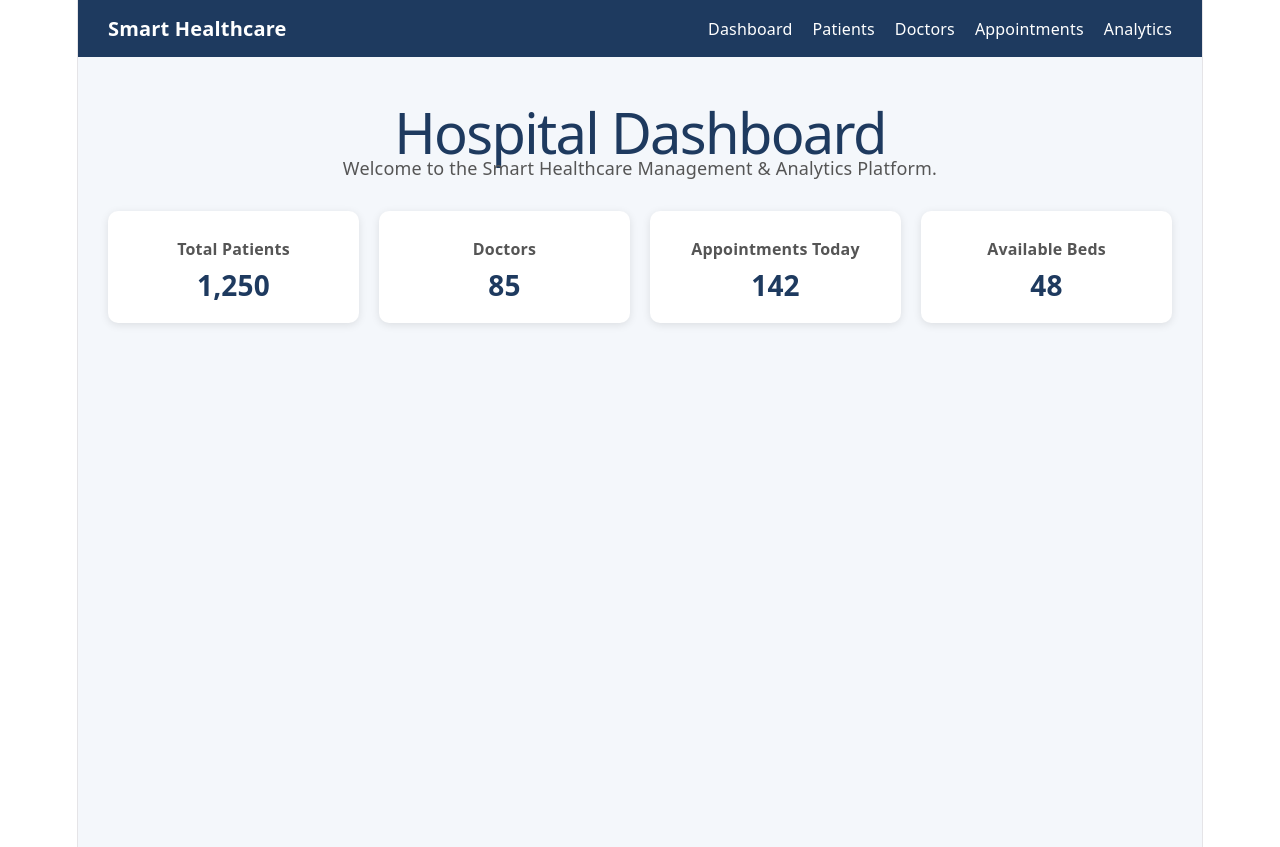
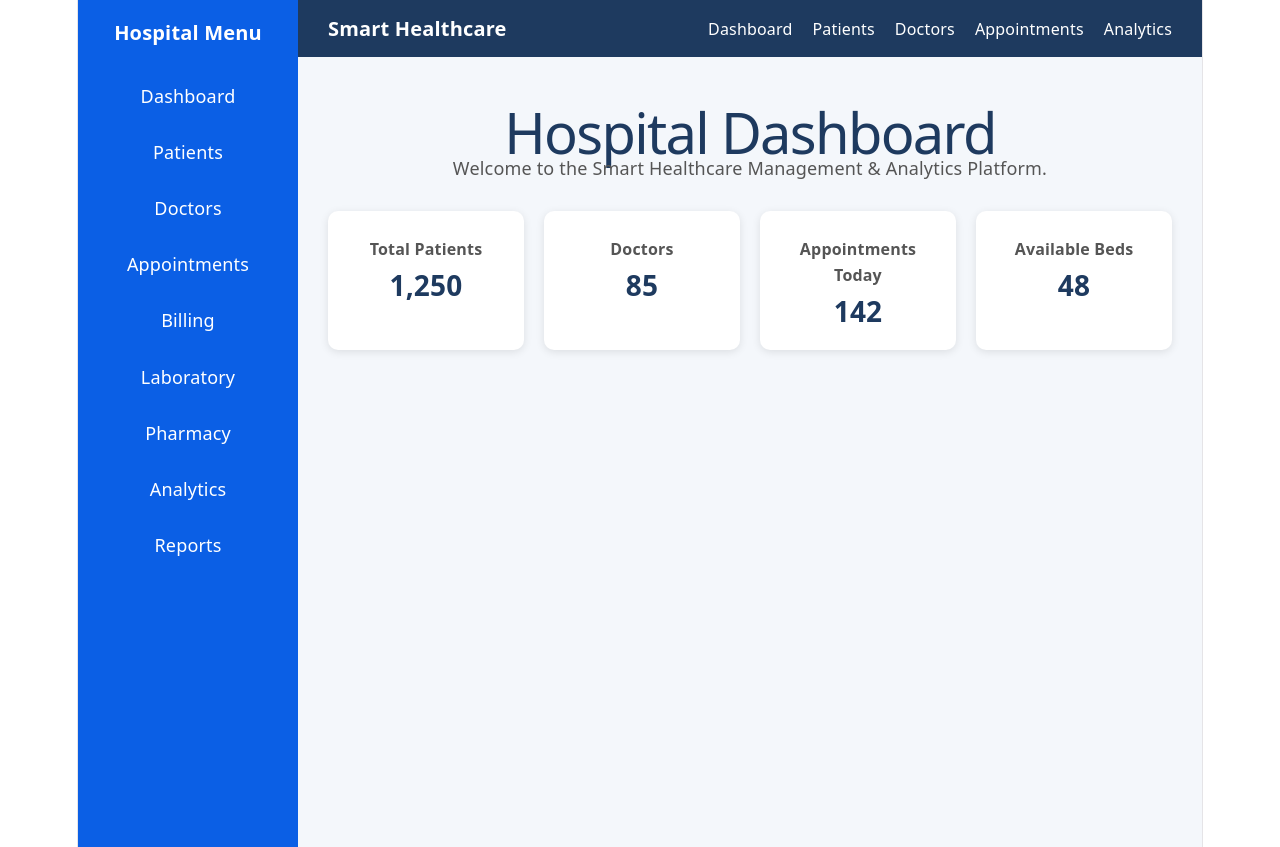
Before and after one commit to santhosh123san/smart-healthcare-management-analytics-platform, a React app in the folder frontend/: page / in a window 1280 px wide. Built offline with nearby package versions, Linux system fonts and the light colour scheme; the HTML template or start-up script is replaced by a standard one.

Commit message:
Day 3: Added Sidebar and improved dashboard layout

```diff
--- a/frontend/src/App.css
+++ b/frontend/src/App.css
@@ -1,184 +1,8 @@
-.counter {
-  font-size: 16px;
-  padding: 5px 10px;
-  border-radius: 5px;
-  color: var(--accent);
-  background: var(--accent-bg);
-  border: 2px solid transparent;
-  transition: border-color 0.3s;
-  margin-bottom: 24px;
-
-  &:hover {
-    border-color: var(--accent-border);
-  }
-  &:focus-visible {
-    outline: 2px solid var(--accent);
-    outline-offset: 2px;
-  }
+.app-layout {
+  display: flex;
+  min-height: 100vh;
 }
 
-.hero {
-  position: relative;
-
-  .base,
-  .framework,
-  .vite {
-    inset-inline: 0;
-    margin: 0 auto;
-  }
-
-  .base {
-    width: 170px;
-    position: relative;
-    z-index: 0;
-  }
-
-  .framework,
-  .vite {
-    position: absolute;
-  }
-
-  .framework {
-    z-index: 1;
-    top: 34px;
-    height: 28px;
-    transform: perspective(2000px) rotateZ(300deg) rotateX(44deg) rotateY(39deg)
-      scale(1.4);
-  }
-
-  .vite {
-    z-index: 0;
-    top: 107px;
-    height: 26px;
-    width: auto;
-    transform: perspective(2000px) rotateZ(300deg) rotateX(40deg) rotateY(39deg)
-      scale(0.8);
-  }
+.main-content {
+  flex: 1;
 }
-
-#center {
-  display: flex;
-  flex-direction: column;
-  gap: 25px;
-  place-content: center;
-  place-items: center;
-  flex-grow: 1;
-
-  @media (max-width: 1024px) {
-    padding: 32px 20px 24px;
-    gap: 18px;
-  }
-}
-
-#next-steps {
-  display: flex;
-  border-top: 1px solid var(--border);
-  text-align: left;
-
-  & > div {
-    flex: 1 1 0;
-    padding: 32px;
-    @media (max-width: 1024px) {
-      padding: 24px 20px;
-    }
-  }
-
-  .icon {
-    margin-bottom: 16px;
-    width: 22px;
-    height: 22px;
-  }
-
-  @media (max-width: 1024px) {
-    flex-direction: column;
-    text-align: center;
-  }
-}
-
-#docs {
-  border-right: 1px solid var(--border);
-
-  @media (max-width: 1024px) {
-    border-right: none;
-    border-bottom: 1px solid var(--border);
-  }
-}
-
-#next-steps ul {
-  list-style: none;
-  padding: 0;
-  display: flex;
-  gap: 8px;
-  margin: 32px 0 0;
-
-  .logo {
-    height: 18px;
-  }
-
-  a {
-    color: var(--text-h);
-    font-size: 16px;
-    border-radius: 6px;
-    background: var(--social-bg);
-    display: flex;
-    padding: 6px 12px;
-    align-items: center;
-    gap: 8px;
-    text-decoration: none;
-    transition: box-shadow 0.3s;
-
-    &:hover {
-      box-shadow: var(--shadow);
-    }
-    .button-icon {
-      height: 18px;
-      width: 18px;
-    }
-  }
-
-  @media (max-width: 1024px) {
-    margin-top: 20px;
-    flex-wrap: wrap;
-    justify-content: center;
-
-    li {
-      flex: 1 1 calc(50% - 8px);
-    }
-
-    a {
-      width: 100%;
-      justify-content: center;
-      box-sizing: border-box;
-    }
-  }
-}
-
-#spacer {
-  height: 88px;
-  border-top: 1px solid var(--border);
-  @media (max-width: 1024px) {
-    height: 48px;
-  }
-}
-
-.ticks {
-  position: relative;
-  width: 100%;
-
-  &::before,
-  &::after {
-    content: '';
-    position: absolute;
-    top: -4.5px;
-    border: 5px solid transparent;
-  }
-
-  &::before {
-    left: 0;
-    border-left-color: var(--border);
-  }
-  &::after {
-    right: 0;
-    border-right-color: var(--border);
-  }
-}
--- a/frontend/src/App.jsx
+++ b/frontend/src/App.jsx
@@ -1,12 +1,18 @@
+import "./App.css";
 import Navbar from "./components/Navbar";
+import Sidebar from "./components/Sidebar";
 import Dashboard from "./pages/Dashboard";
 
 function App() {
   return (
-    <>
-      <Navbar />
-      <Dashboard />
-    </>
+    <div className="app-layout">
+      <Sidebar />
+
+      <div className="main-content">
+        <Navbar />
+        <Dashboard />
+      </div>
+    </div>
   );
 }
 
--- /dev/null
+++ b/frontend/src/components/Sidebar.css
@@ -0,0 +1,32 @@
+.sidebar {
+  width: 220px;
+  min-height: 100vh;
+  padding: 20px;
+  background-color: #0b5fe5;
+  color: white;
+  box-sizing: border-box;
+}
+
+.sidebar h3 {
+  margin-top: 0;
+  margin-bottom: 25px;
+  font-size: 20px;
+}
+
+.sidebar ul {
+  list-style: none;
+  margin: 0;
+  padding: 0;
+}
+
+.sidebar li {
+  padding: 12px 14px;
+  margin-bottom: 6px;
+  border-radius: 6px;
+  cursor: pointer;
+  transition: background-color 0.2s ease;
+}
+
+.sidebar li:hover {
+  background-color: #0f7ee5;
+}
--- /dev/null
+++ b/frontend/src/components/Sidebar.jsx
@@ -0,0 +1,23 @@
+import "./Sidebar.css";
+
+function Sidebar() {
+  return (
+    <aside className="sidebar">
+      <h3>Hospital Menu</h3>
+
+      <ul>
+        <li>Dashboard</li>
+        <li>Patients</li>
+        <li>Doctors</li>
+        <li>Appointments</li>
+        <li>Billing</li>
+        <li>Laboratory</li>
+        <li>Pharmacy</li>
+        <li>Analytics</li>
+        <li>Reports</li>
+      </ul>
+    </aside>
+  );
+}
+
+export default Sidebar;
```
Also changed, not shown: 3 other files (tests, documents, lock files or other folders).
